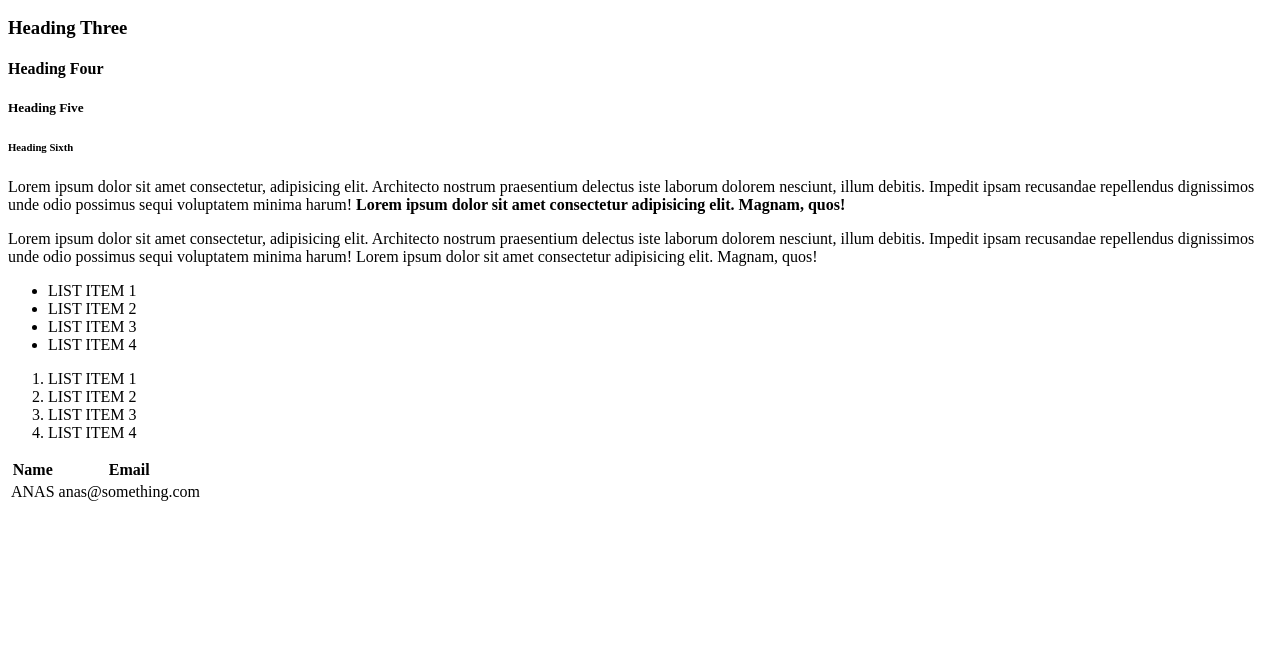
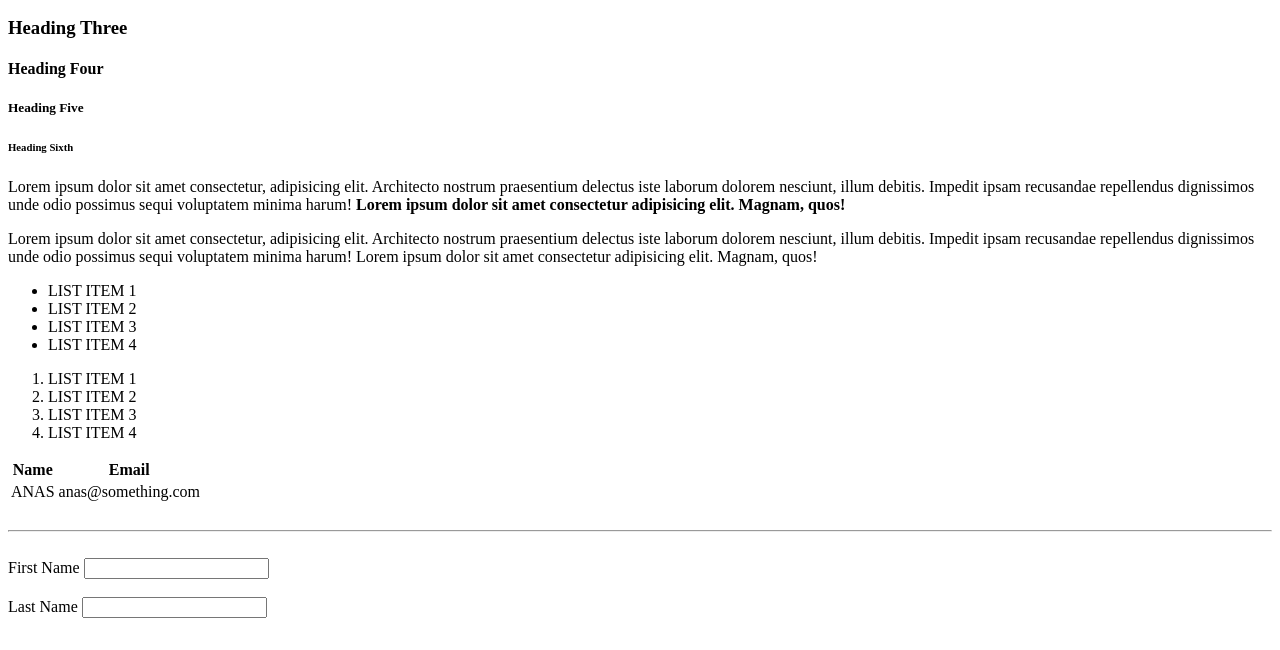
Before and after one commit to anas4488/Html_Cheat_Sheet, a plain HTML site: page index.html in a window 1280 px wide. Shown: the part 110-760 px from the top of the page. Drawn offline with Linux system fonts and the light colour scheme.

Commit message:
second commit

```diff
--- a/index.html
+++ b/index.html
@@ -70,9 +70,22 @@
             </tbody>
         </table>
 
+        <br>
+        <hr>
+        <br>
         <!-- Forms -->
 
-        <form action=""></form>
+        <form action="file.py" method="POST">
+            <div>
+                <label>First Name </label>
+                <input type="text" name="Firstname">
+            </div>
+            <br>
+            <div>
+                <label>Last Name </label>
+                <input type="text" name="Lastname">
+            </div>
+        </form>
 
         <div style="margin-top:500px"></div>
     </body>
```
